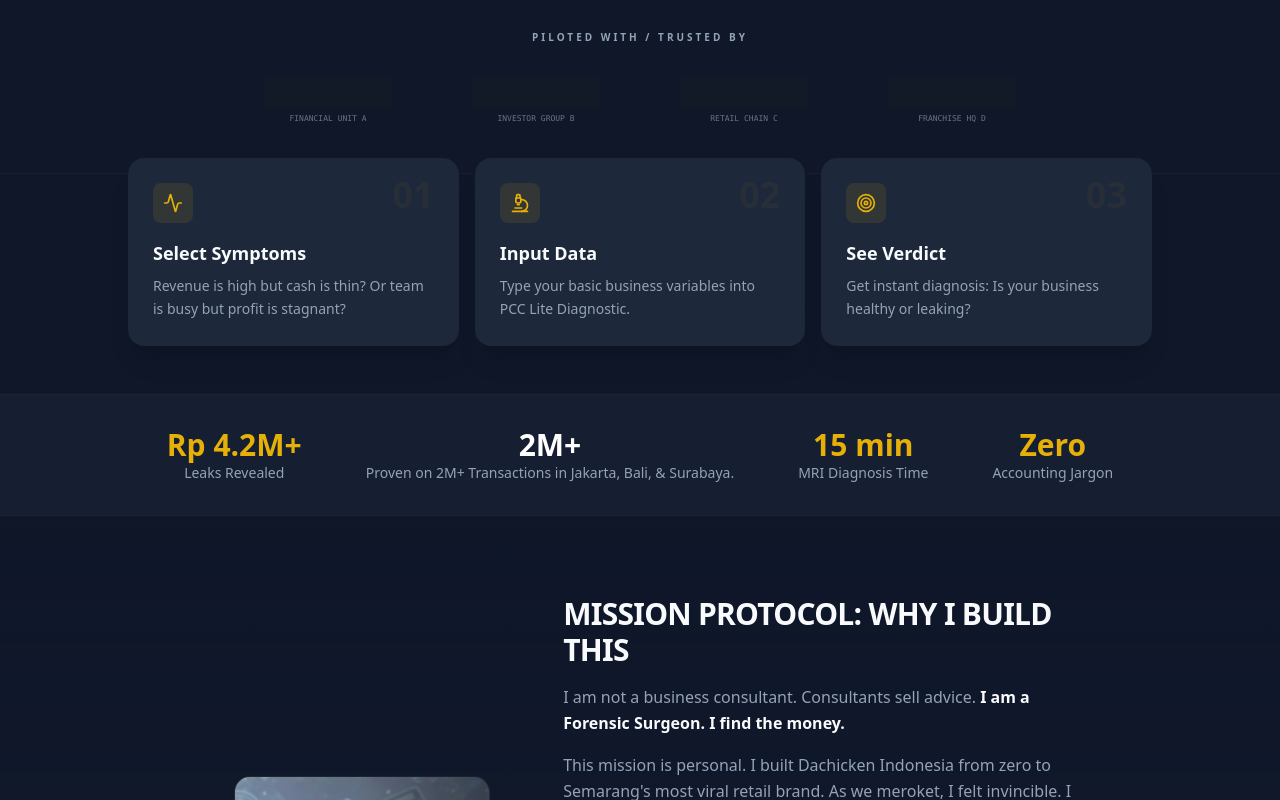
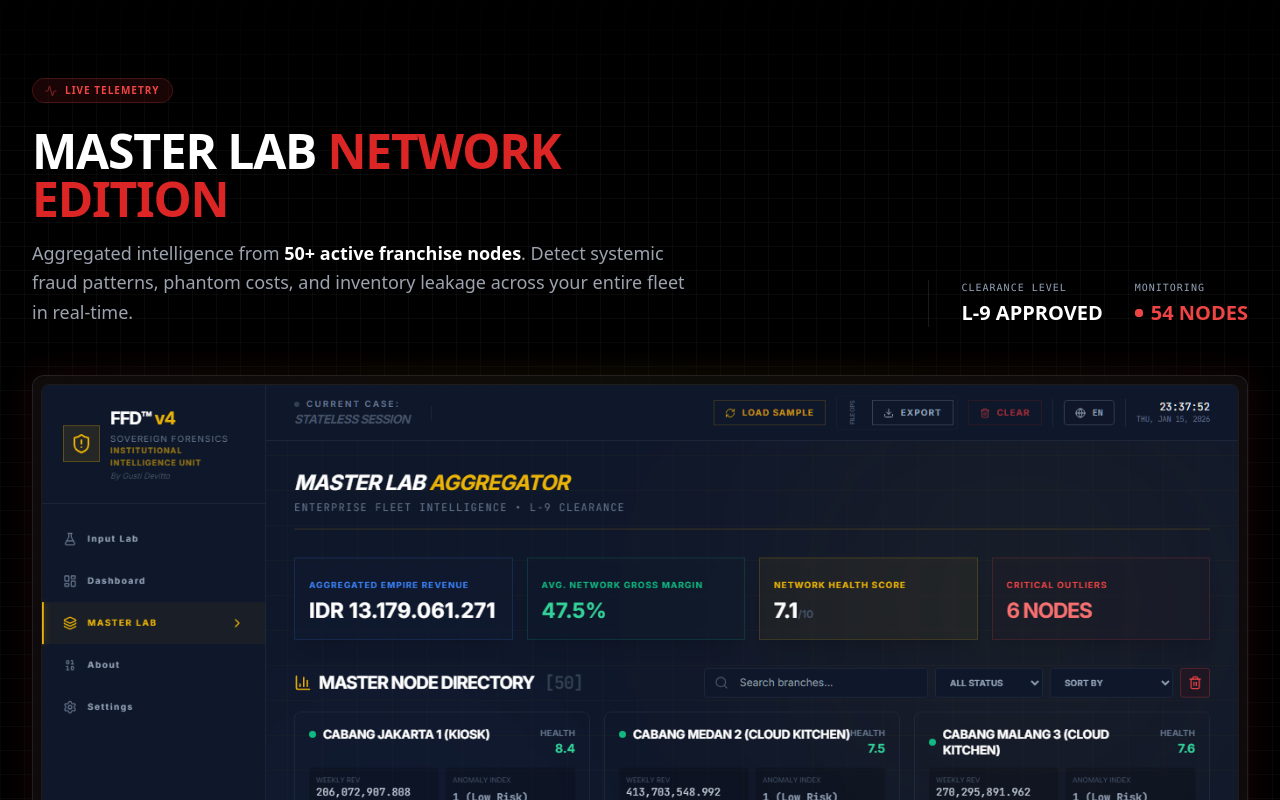
Before and after one commit to gustidevitto/gustidevitto-forensics-site, a React (Vite) app: page / in a window 1280 px wide. Shown: the part 1800-2600 px from the top of the page. Built offline with nearby package versions, Linux system fonts and the light colour scheme.

Commit message:
masterlab

```diff
--- a/src/routes/index.tsx
+++ b/src/routes/index.tsx
@@ -1,7 +1,7 @@
 import { createFileRoute, Link } from '@tanstack/react-router'
 import { useState, useEffect } from 'react'
 import { Button } from "@/components/ui/button"
-import { ArrowRight, ShieldCheck, TrendingDown, Users, DollarSign, Clock, Target, BadgeCheck, Activity, Microscope, Search, Brain } from "lucide-react"
+import { ArrowRight, ShieldCheck, TrendingDown, Users, DollarSign, Clock, Target, BadgeCheck, Activity, Microscope, Search, Brain, Lock } from "lucide-react"
 import { Accordion, AccordionContent, AccordionItem, AccordionTrigger } from "@/components/ui/accordion"
 import { useTranslation, Trans } from 'react-i18next'
 
@@ -365,6 +365,73 @@ function Index() {
                             <p className="text-sm text-gray-400 leading-relaxed">
                                 {t('institutional.card3_desc').split('. ')[0]}. {t('institutional.card3_desc').split('. ')[1]} <strong className="text-white">{t('institutional.card3_desc').split('. ')[2]}</strong>
                             </p>
+                        </div>
+                    </div>
+                </div>
+            </section>
+
+            {/* Master Lab Network Edition Showcase (The Weapon) */}
+            <section className="py-24 px-4 md:px-8 bg-black relative overflow-hidden border-t border-white/5">
+                {/* Background Grid/Effects */}
+                <div className="absolute inset-0 bg-[linear-gradient(to_right,#80808012_1px,transparent_1px),linear-gradient(to_bottom,#80808012_1px,transparent_1px)] bg-[size:24px_24px]"></div>
+                <div className="absolute top-0 left-0 w-full h-32 bg-gradient-to-b from-black to-transparent z-10"></div>
+                <div className="absolute bottom-0 left-0 w-full h-32 bg-gradient-to-t from-black to-transparent z-10"></div>
+
+                <div className="container mx-auto max-w-7xl relative z-20">
+                    <div className="flex flex-col md:flex-row items-end justify-between gap-8 mb-12">
+                        <div className="text-left max-w-2xl">
+                            <div className="inline-flex items-center gap-2 px-3 py-1 rounded-full bg-red-900/20 text-red-500 text-[10px] font-black uppercase tracking-widest border border-red-500/20 mb-6">
+                                <Activity className="w-3 h-3 animate-pulse" /> Live Telemetry
+                            </div>
+                            <h2 className="text-3xl md:text-5xl font-black tracking-tight text-white uppercase leading-none mb-4">
+                                Master Lab <span className="text-red-600">Network Edition</span>
+                            </h2>
+                            <p className="text-gray-400 text-lg leading-relaxed">
+                                Aggregated intelligence from <strong className="text-white">50+ active franchise nodes</strong>. Detect systemic fraud patterns, phantom costs, and inventory leakage across your entire fleet in real-time.
+                            </p>
+                        </div>
+                        <div className="flex gap-8 border-l border-white/10 pl-8">
+                            <div className="text-left hidden md:block">
+                                <p className="text-[10px] text-muted-foreground uppercase tracking-widest font-mono mb-1">Clearance Level</p>
+                                <p className="text-xl font-black text-white">L-9 APPROVED</p>
+                            </div>
+                            <div className="text-left hidden md:block">
+                                <p className="text-[10px] text-muted-foreground uppercase tracking-widest font-mono mb-1">Monitoring</p>
+                                <div className="flex items-center gap-2">
+                                    <span className="relative flex h-2 w-2">
+                                        <span className="animate-ping absolute inline-flex h-full w-full rounded-full bg-red-400 opacity-75"></span>
+                                        <span className="relative inline-flex rounded-full h-2 w-2 bg-red-500"></span>
+                                    </span>
+                                    <p className="text-xl font-black text-red-500">54 NODES</p>
+                                </div>
+                            </div>
+                        </div>
+                    </div>
+
+                    {/* The Weapon - Image */}
+                    <div className="relative group">
+                        <div className="absolute -inset-1 bg-gradient-to-r from-red-500/20 via-primary/20 to-red-500/20 rounded-xl blur-lg opacity-50 group-hover:opacity-100 transition duration-1000"></div>
+                        <div className="relative rounded-xl border border-white/10 bg-zinc-900/50 p-2 shadow-2xl backdrop-blur-sm">
+                            <img
+                                src="/assets/images/ffdv4masterlab.png"
+                                alt="FFD v4 Master Lab Aggregator Interface"
+                                className="w-full h-auto rounded-lg border border-white/5 relative z-10 shadow-[0_0_50px_rgba(0,0,0,0.5)]"
+                            />
+
+                            {/* Tech Overlay Lines */}
+                            <div className="absolute -left-px top-1/4 h-1/2 w-[2px] bg-gradient-to-b from-transparent via-red-500/50 to-transparent"></div>
+                            <div className="absolute -right-px top-1/4 h-1/2 w-[2px] bg-gradient-to-b from-transparent via-red-500/50 to-transparent"></div>
+                        </div>
+                    </div>
+
+                    <div className="mt-8 flex flex-col md:flex-row justify-between items-center gap-4 opacity-60 hover:opacity-100 transition-opacity">
+                        <p className="text-[10px] font-mono text-zinc-500 uppercase tracking-[0.3em]">
+                            System Architecture: Distributed Forensic Ledger
+                        </p>
+                        <div className="flex gap-4">
+                            <BadgeCheck className="w-4 h-4 text-zinc-600" />
+                            <Activity className="w-4 h-4 text-zinc-600" />
+                            <Lock className="w-4 h-4 text-zinc-600" />
                         </div>
                     </div>
                 </div>
```
Also changed, not shown: public/assets/images/ffd.png, public/assets/images/ffdv4masterlab.png (added).
